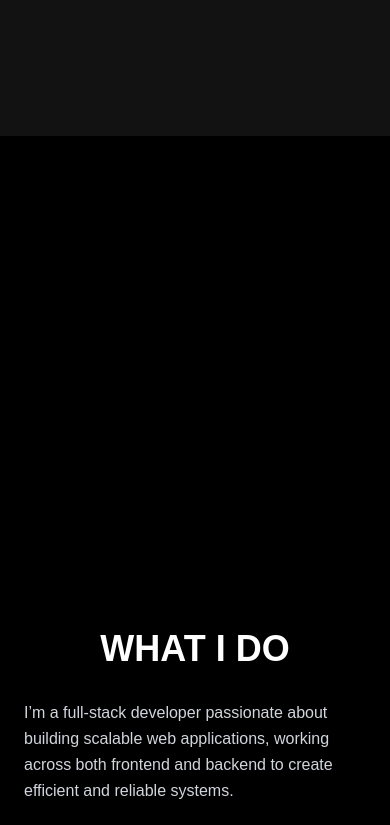
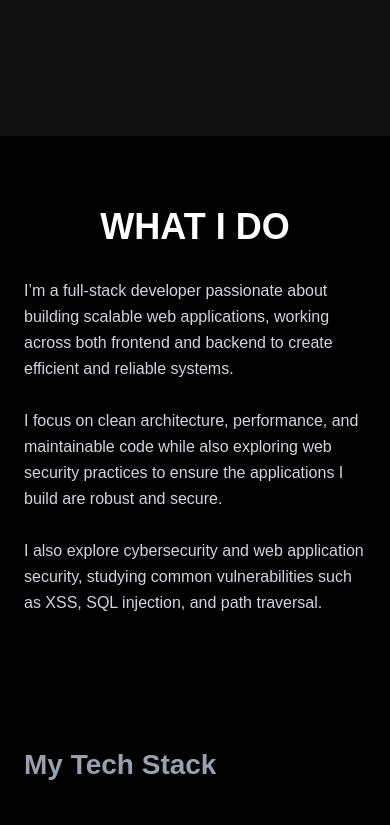
Before and after one commit to Rohit0265/myportfolio, a Next.js app: page / in a window 390 px wide. Shown: the part 4860-5685 px from the top of the page. Built offline with nearby package versions, Linux system fonts and the light colour scheme.

Commit message:
done with responsive nesssssss

```diff
--- a/app/components/myProjects.tsx
+++ b/app/components/myProjects.tsx
@@ -337,7 +337,7 @@ const Myprojects = () => {
         })}
 
       <Hover video={hoveredVideo} isVisible={isHovered} />
-      <div className='w-full h-[50vh] bg-black'></div>
+      <div className='w-full hidden md:block md:h-[50vh] bg-black'></div>
       </div>
     </div>
   )
```
